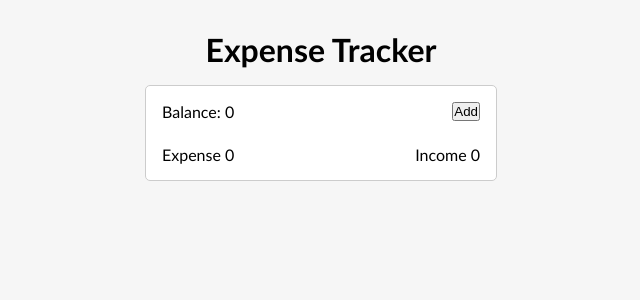
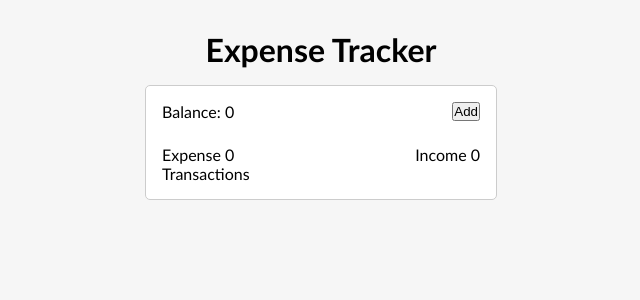
Before and after one commit to HaniyehPeyvandi/ExpenseTracker, a React (Create React App) app: page / in a window 1280 px wide. Shown: the top 300 px of the page, without its empty margins (319-959 px from the left). Built offline with nearby package versions, Linux system fonts and the light colour scheme.

Commit message:
add Transaction component

```diff
--- a/src/components/ExpenseApp.js
+++ b/src/components/ExpenseApp.js
@@ -1,9 +1,11 @@
 import { useState } from "react";
 import styles from './ExpenseApp.module.css';
+import Transaction from "./Transaction";
 
 const ExpenseApp = () => {
   const [expense,setExpense] = useState(0);
   const [income,setIncome] = useState(0);
+  const [transactions,setTransactions] = useState([]);
 
   return (
     <section className={styles.container}>
@@ -15,6 +17,7 @@ const ExpenseApp = () => {
         <div>Expense {expense}</div>
         <div>Income {income}</div>
       </div>
+      <Transaction transactions={transactions}/>
     </section>
   );
 }
--- /dev/null
+++ b/src/components/Transaction.js
@@ -0,0 +1,7 @@
+const Transaction = (props) => {
+  return (
+    <section>Transactions</section>
+   );
+}
+
+export default Transaction;
```
